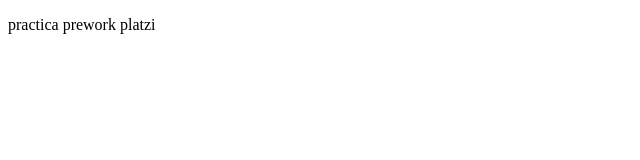
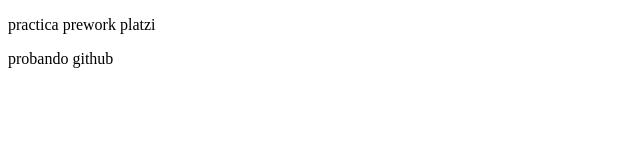
Before and after one commit to eriksonweber/proyectoDemoCursoPrework, a plain HTML site: page index.html in a window 1280 px wide. Shown: the whole page, without its empty margins (0-640 px from the left). Drawn offline with Linux system fonts and the light colour scheme.

Commit message:
cambios de archivos

```diff
--- a/index.html
+++ b/index.html
@@ -6,6 +6,7 @@
     <meta name="viewport" content="width=device-width, initial-scale=1.0">
     <title>Hola Mundo</title>
     <p>practica prework platzi</p>
+    <p>probando github</p>
 </head>
 <body>
 
```
